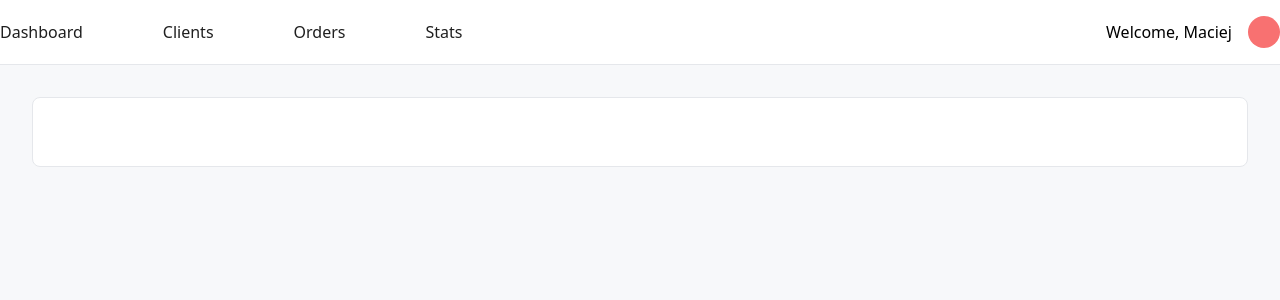
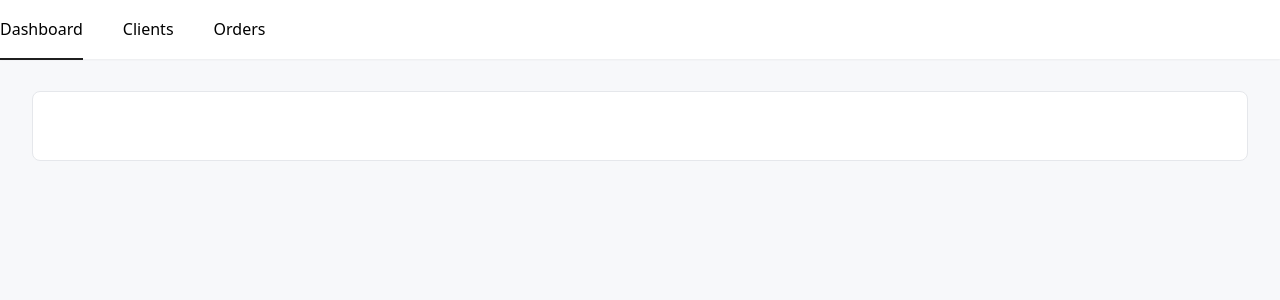
Before and after one commit to Maciej-Kaczmarczyk/ClientsManagmentSystem, a React (Vite) app in the folder Frontend/: page / in a window 1280 px wide. Shown: the top 300 px of the page. Built offline with nearby package versions, Linux system fonts and the light colour scheme.

Commit message:
added visualization of active tab in Navbar component

```diff
--- a/Frontend/package.json
+++ b/Frontend/package.json
@@ -15,6 +15,7 @@
     "react-dom": "^18.2.0",
     "react-router-dom": "^6.14.1",
     "react-toastify": "^9.1.3",
+    "react-transition-group": "^4.4.5",
     "sonner": "^0.5.0",
     "zustand": "^4.3.8"
   },
--- a/Frontend/src/components/Navbar.jsx
+++ b/Frontend/src/components/Navbar.jsx
@@ -1,25 +1,47 @@
-import React from "react";
-import { Link } from "react-router-dom";
+import { NavLink, useLocation } from "react-router-dom";
+import React, { useState, useRef, useEffect } from "react";
 
 const Navbar = () => {
+  const navItems = [
+    { name: "Dashboard", path: "/" },
+    { name: "Clients", path: "/clients" },
+    { name: "Orders", path: "/orders" },
+
+    // Add more items here
+  ];
+
+  const [activeElement, setActiveElement] = useState(null);
+  const underline = useRef(null);
+  const { pathname } = useLocation();
+  const navRef = useRef([]);
+
+  useEffect(() => {
+    const activeItem = navItems.find((item) => item.path === pathname);
+    setActiveElement(activeItem);
+    const activeRef = navRef.current.find((ref) => ref.innerText === activeItem.name);
+    const { width, left } = activeRef.getBoundingClientRect();
+    underline.current.style.width = `${width}px`;
+    underline.current.style.transform = `translateX(${left}px)`;
+  }, []);
+
+  const updateUnderlinaPosition = (event) => {
+    setActiveElement(event.target.innerText);
+    const { width, left } = event.target.getBoundingClientRect();
+    underline.current.style.width = `${width + 10}px`;
+    underline.current.style.transform = `translateX(${left - 5}px)`;
+  };
+
   return (
-    <nav className="flex w-full justify-center border-b-[1px]">
+    <nav className="flex justify-center items-center h-16 bg-white text-black relative shadow-sm">
       <div className="flex w-full justify-between items-center max-w-screen-xl py-4">
-        <ul className="flex gap-20 text-[#1F1F1F] text-base">
-          <Link className="cursor-pointer" to="/">
-            Dashboard
-          </Link>
-          <Link className="cursor-pointer" to="clients">
-            Clients
-          </Link>
-          <li className="cursor-pointer">Orders</li>
-          <li className="cursor-pointer">Stats</li>
+        <ul className="flex gap-10 relative">
+          {navItems.map((item, index) => (
+            <NavLink className="relative" key={index} to={item.path} onClick={updateUnderlinaPosition} ref={(el) => (navRef.current[index] = el)}>
+              {item.name}
+            </NavLink>
+          ))}
         </ul>
-
-        <div className="flex items-center gap-4">
-          <p>Welcome, Maciej</p>
-          <div className="w-8 aspect-square bg-red-400 rounded-full"></div>
-        </div>
+        <div ref={underline} className="h-[2px] w-20 bg-[#1F1F1F] absolute -bottom-[1px] transition-all duration-200" style={{ left: "0px", transition: "transform 0.5s ease, width 0.5s ease" }} />
       </div>
     </nav>
   );
```
Also changed, not shown: Frontend/src/index.css (line endings or trailing spaces), 1 other file (tests, documents, lock files or other folders).
